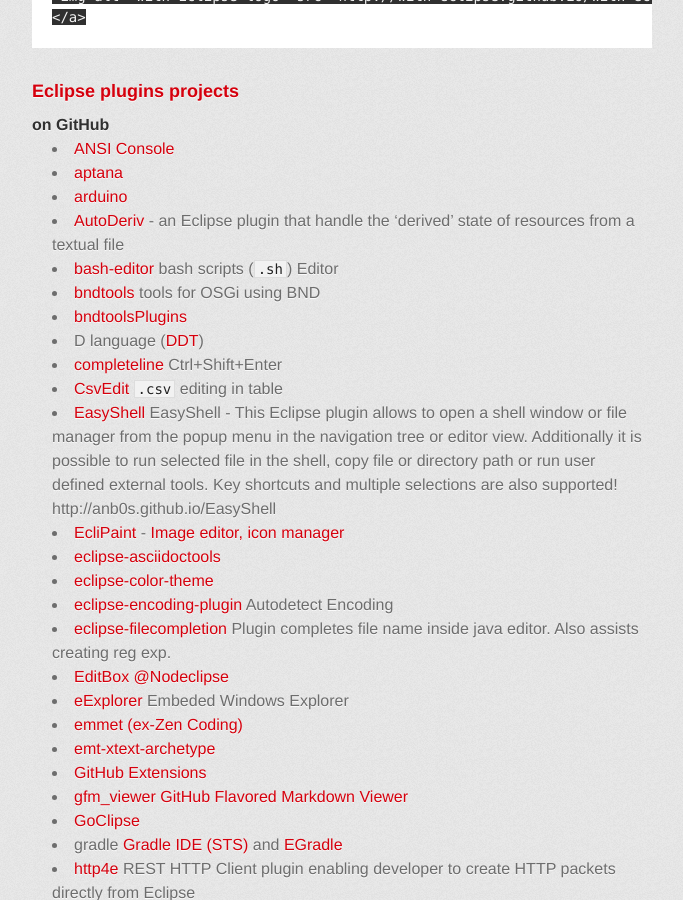
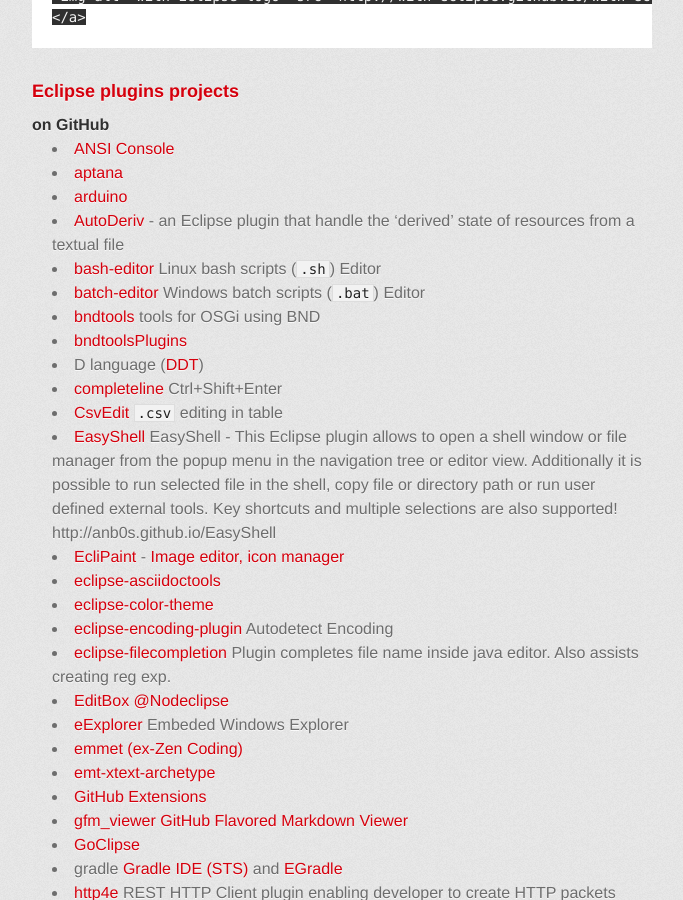
Before and after one commit to with-Eclipse/with-eclipse.github.io, a Jekyll site: the page built from index.md, in a window 1280 px wide and 900 px high, scrolled down 2059 px. Shown: the whole window, without its empty margins (298-981 px from the left). Built offline with Jekyll 4.4.1, drawn with Linux system fonts in a browser that asks for light colours; Markdown is read by kramdown in place of the engine named in the settings; comment, search, counter and statistics services are not loaded.

Commit message:
ref https://github.com/de-jcup/eclipse-batch-editor/pull/8

```diff
--- a/index.md
+++ b/index.md
@@ -99,7 +99,8 @@ Just use code snippet below:
 - [aptana](https://github.com/aptana/studio3)
 - [arduino](https://github.com/jantje/arduino-eclipse-plugin)
 - [AutoDeriv](https://github.com/nodj/AutoDeriv) - an Eclipse plugin that handle the 'derived' state of resources from a textual file
-- [bash-editor](https://github.com/de-jcup/eclipse-bash-editor) bash scripts (`.sh`) Editor
+- [bash-editor](https://github.com/de-jcup/eclipse-bash-editor) Linux bash scripts (`.sh`) Editor
+- [batch-editor](https://github.com/de-jcup/eclipse-batch-editor) Windows batch scripts (`.bat`) Editor
 - [bndtools](https://github.com/bndtools/bndtools) tools for OSGi using BND
 - [bndtoolsPlugins](https://github.com/fhuberts/bndtoolsPlugins)
 - D language ([DDT](https://github.com/bruno-medeiros/DDT))
```
